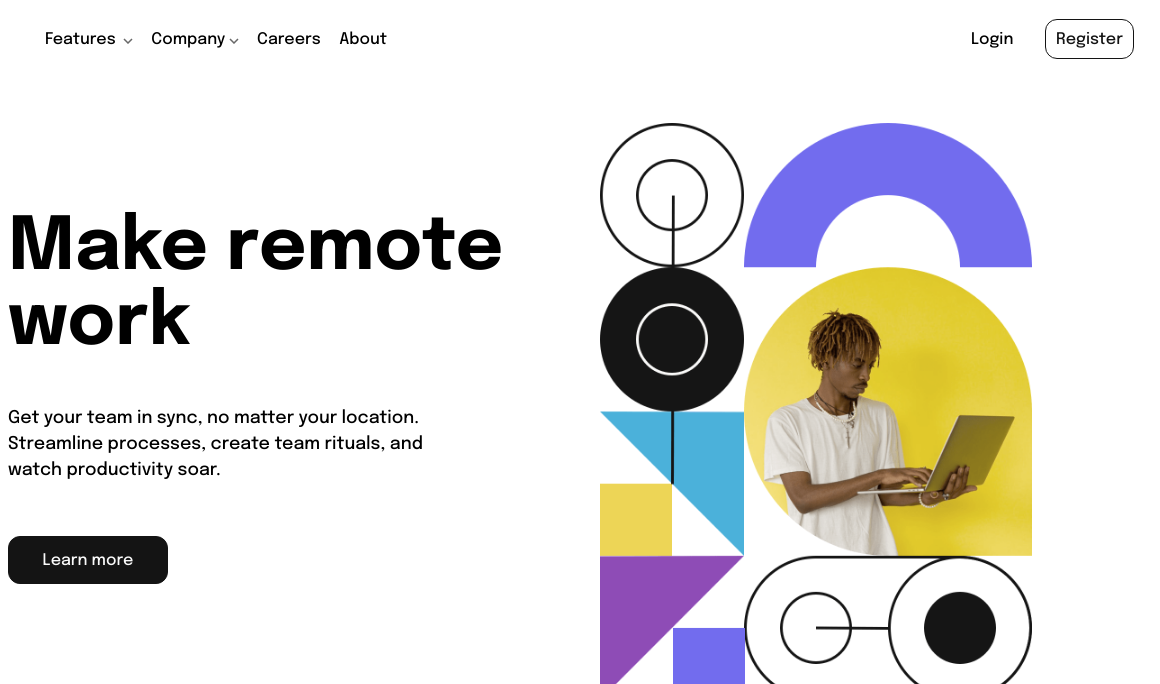
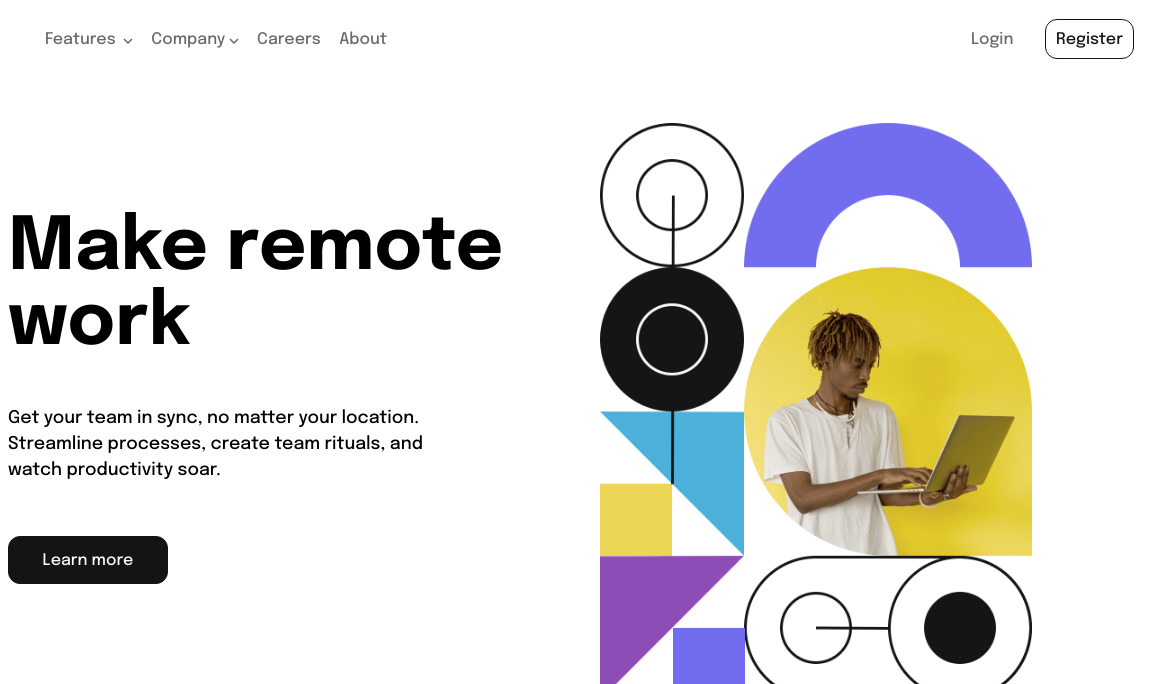
Before and after one commit to dportillo23/intro-section-with-dropdown-navigation-main, a plain HTML site: page index.html in a window 1280 px wide. Shown: the top 684 px of the page, 120-1280 px from the left. Drawn offline with Linux system fonts and the light colour scheme.

Commit message:
Updated readme

```diff
--- a/styles/nav.css
+++ b/styles/nav.css
@@ -63,8 +63,13 @@ nav {
     gap: 1ch;
 }
 
-.nav--login .nav__item {
+.nav__item {
+    color: var(--col-gray);
     cursor: pointer;
+}
+
+.nav__item:hover {
+    color: var(--col-black);
 }
 
 .register {
```
Also changed, not shown: screenshots/Desktop.png (added), screenshots/Mobile.png (added), 1 other file.
